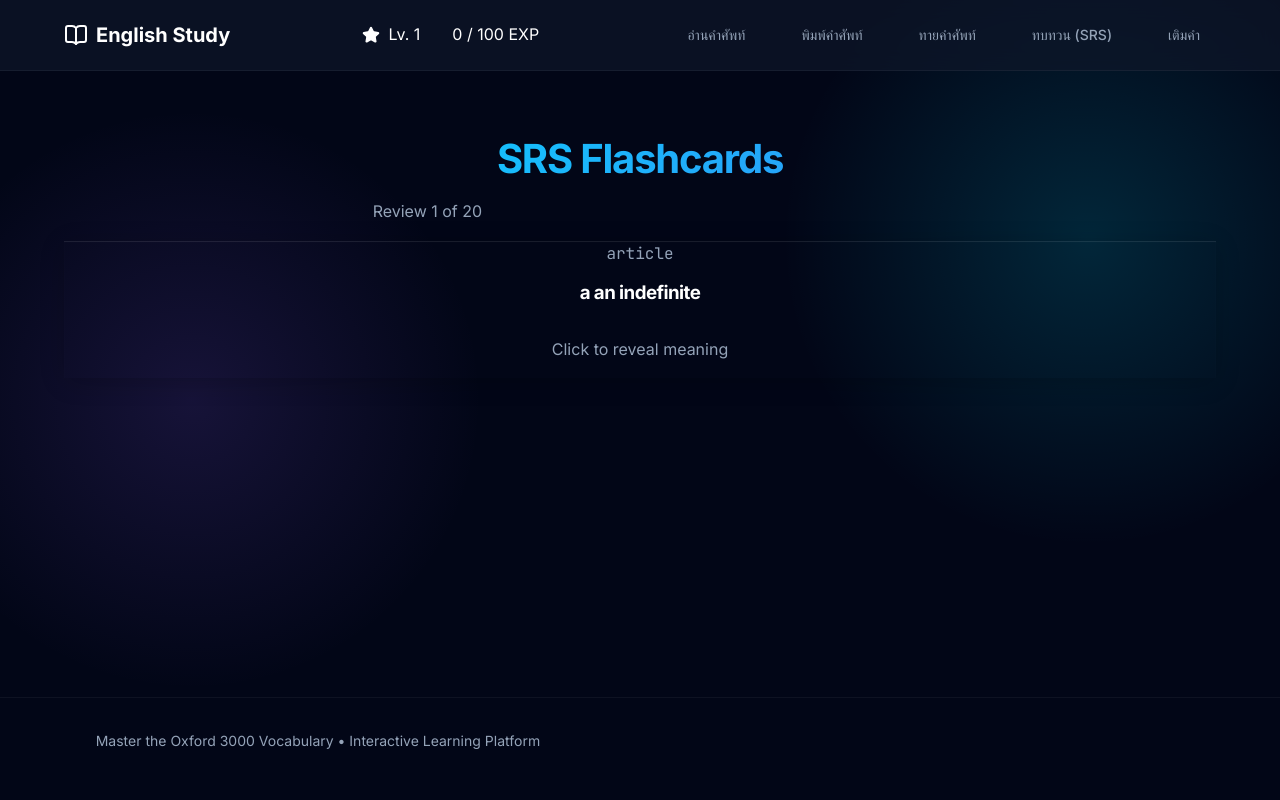
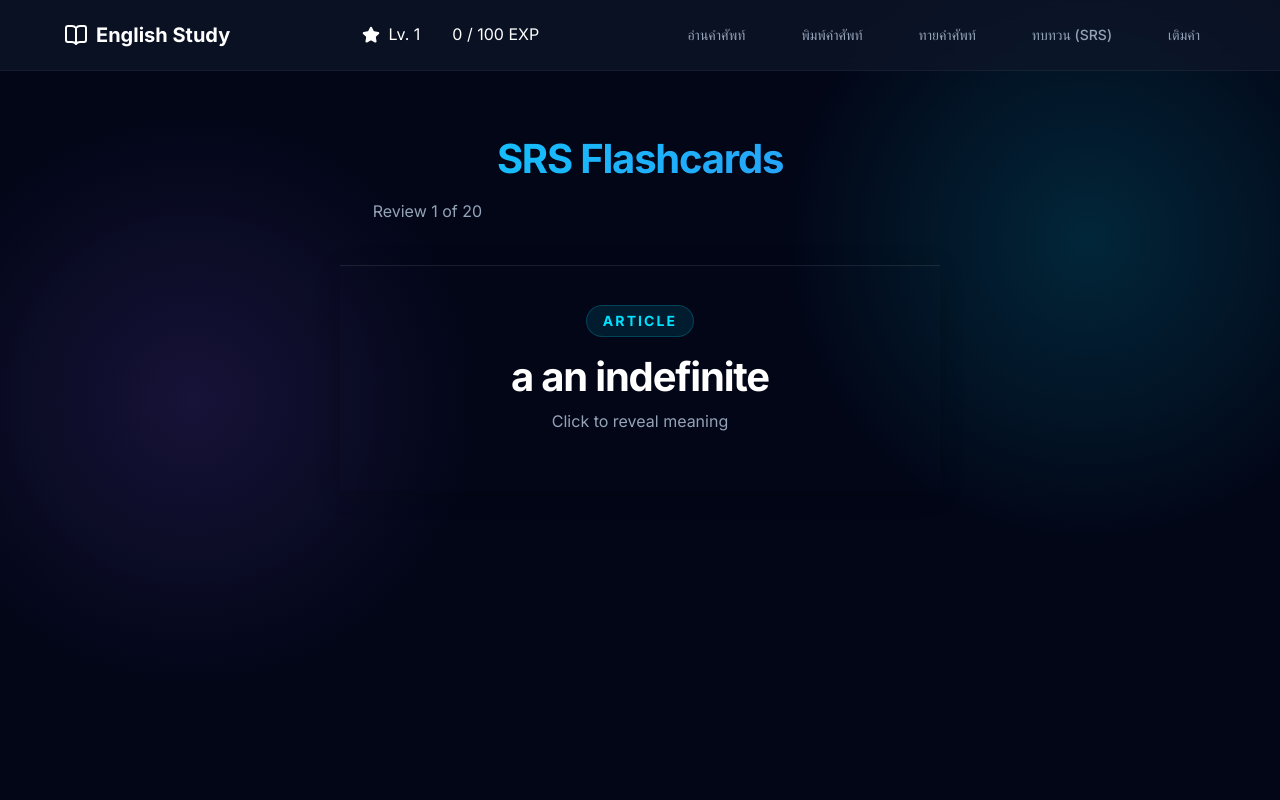
Before and after one commit to peak822/EnglishWeb, a React (Vite) app: page /srs in a window 1280 px wide. Shown: the top 800 px of the page. Built offline with nearby package versions, Linux system fonts and the light colour scheme.

Commit message:
Fix UI issues caused by missing Tailwind by replacing with Vanilla CSS

```diff
--- a/src/App.css
+++ b/src/App.css
@@ -612,6 +612,119 @@
   color: #ffffff !important;
 }
 
+/* SRS Mode */
+.srs-buttons {
+  display: flex;
+  gap: 1rem;
+  width: 100%;
+  justify-content: center;
+}
+.srs-btn {
+  flex: 1;
+  padding: 0.75rem 1rem;
+  border-radius: var(--radius-sm);
+  font-weight: 600;
+  cursor: pointer;
+  transition: all var(--transition-normal);
+  background: transparent;
+  border: 1px solid transparent;
+}
+.srs-btn-hard {
+  color: var(--color-danger);
+  background: rgba(239,68,68,0.1);
+  border-color: rgba(239,68,68,0.2);
+}
+.srs-btn-hard:hover { background: rgba(239,68,68,0.2); }
+.srs-btn-good {
+  color: #facc15;
+  background: rgba(234,179,8,0.1);
+  border-color: rgba(234,179,8,0.2);
+}
+.srs-btn-good:hover { background: rgba(234,179,8,0.2); }
+.srs-btn-easy {
+  color: var(--color-surface);
+  background: rgba(34,197,94,0.1);
+  border-color: rgba(34,197,94,0.2);
+}
+.srs-btn-easy:hover { background: rgba(34,197,94,0.2); }
+.srs-card-front, .srs-card-back {
+  display: flex;
+  flex-direction: column;
+  align-items: center;
+  justify-content: center;
+  padding: 2.5rem;
+  text-align: center;
+  width: 100%;
+  height: 100%;
+}
+.srs-card-back {
+  background: rgba(15, 23, 42, 0.95);
+  border: 2px solid var(--color-primary);
+}
+.srs-title {
+  font-size: 2.5rem;
+  font-weight: 700;
+  color: var(--color-secondary);
+  margin-bottom: 0.5rem;
+}
+.srs-ipa {
+  font-family: var(--font-family-mono);
+  color: var(--color-neutral);
+  margin-bottom: 1.5rem;
+  font-size: 1.25rem;
+}
+.srs-meaning-box {
+  background: rgba(255,255,255,0.05);
+  width: 100%;
+  padding: 1rem;
+  border-radius: var(--radius-md);
+  margin-bottom: 2rem;
+}
+.srs-meaning {
+  font-size: 1.5rem;
+  font-weight: 600;
+  color: var(--color-accent);
+}
+
+/* Context Mode */
+.context-grid {
+  display: grid;
+  grid-template-columns: 1fr 1fr;
+  gap: 1rem;
+  max-width: 500px;
+  margin: 0 auto;
+}
+.context-sentence {
+  font-size: 1.5rem;
+  font-weight: 500;
+  color: var(--color-secondary);
+  margin-bottom: 3rem;
+  line-height: 1.6;
+  display: flex;
+  flex-wrap: wrap;
+  align-items: center;
+  justify-content: center;
+  gap: 0.5rem;
+}
+.context-blank {
+  display: inline-flex;
+  align-items: center;
+  justify-content: center;
+  min-width: 120px;
+  height: 40px;
+  padding: 0 1rem;
+  border-bottom: 4px solid var(--color-neutral);
+  color: var(--color-neutral);
+  opacity: 0.5;
+  transition: all var(--transition-normal);
+}
+.context-blank.filled {
+  border-color: var(--color-accent);
+  color: var(--color-accent);
+  font-weight: 700;
+  opacity: 1;
+}
+
 /* 3D Flip Card Utilities */
 .perspective-1000 {
   perspective: 1000px;
--- a/src/pages/ContextMode.jsx
+++ b/src/pages/ContextMode.jsx
@@ -85,19 +85,16 @@ const ContextMode = () => {
           <div className="absolute inset-0 bg-[rgba(34,197,94,0.1)] success-pulse z-0 rounded-[var(--radius-lg)]" />
         )}
 
-        <div className="relative z-10">
-          <div className="text-2xl md:text-3xl font-medium text-white mb-12 leading-relaxed flex flex-wrap items-center justify-center gap-2">
+        <div className="relative z-10" style={{ width: '100%' }}>
+          <div className="context-sentence">
             <span>{parts[0]}</span>
-            <span className={`inline-flex items-center justify-center min-w-[120px] h-[40px] px-4 transition-all duration-300 border-b-4 ${
-              status === 'correct' ? 'border-[var(--color-accent)] text-[var(--color-accent)] font-bold' :
-              'border-[var(--color-neutral)] text-[var(--color-neutral)] opacity-50'
-            }`}>
+            <span className={`context-blank ${status === 'correct' ? 'filled' : ''}`}>
               {status === 'correct' ? currentItem.word : '________'}
             </span>
             <span>{parts[1]}</span>
           </div>
 
-          <div className={`grid grid-cols-1 md:grid-cols-2 gap-4 max-w-lg mx-auto ${status === 'incorrect' ? 'shake' : ''}`}>
+          <div className={`context-grid ${status === 'incorrect' ? 'shake' : ''}`}>
             {options.map((opt, i) => {
               let statusClass = '';
               if (status === 'correct' && opt === currentItem.word) statusClass = 'correct-ans';
@@ -108,6 +105,7 @@ const ContextMode = () => {
                   key={i}
                   className={`option-btn ${statusClass}`}
                   onClick={() => handleGuess(opt)}
+                  style={{ width: '100%' }}
                 >
                   {opt}
                 </button>
--- a/src/pages/GuessMode.jsx
+++ b/src/pages/GuessMode.jsx
@@ -106,15 +106,15 @@ const GuessMode = () => {
             <div className="absolute inset-0 bg-[rgba(34,197,94,0.1)] success-pulse z-0 rounded-[var(--radius-lg)]" />
           )}
 
-          <div className="relative z-10 flex flex-col items-center">
+          <div className="relative z-10" style={{ display: 'flex', flexDirection: 'column', alignItems: 'center', width: '100%' }}>
             {status === 'correct' ? (
-              <div className="py-8 animate-fade-up flex flex-col items-center">
-                <h3 className="text-4xl font-bold text-white mb-2">{currentWord.word}</h3>
-                <p className="text-[var(--color-neutral)] font-mono text-lg mb-6">/{currentWord.ipa || 'no ipa'}/</p>
-                <div className="bg-[rgba(255,255,255,0.05)] w-full py-4 px-8 rounded-xl border border-[var(--color-accent)]">
-                  <p className="text-2xl font-semibold text-[var(--color-accent)]">{currentWord.meaning || 'No translation available'}</p>
+              <div style={{ padding: '2rem 0', display: 'flex', flexDirection: 'column', alignItems: 'center', animation: 'fadeUp 0.5s ease-out forwards', width: '100%' }}>
+                <h3 className="srs-title" style={{ color: '#fff' }}>{currentWord.word}</h3>
+                <p className="srs-ipa">/{currentWord.ipa || 'no ipa'}/</p>
+                <div className="srs-meaning-box" style={{ border: '1px solid var(--color-accent)' }}>
+                  <p className="srs-meaning">{currentWord.meaning || 'No translation available'}</p>
                 </div>
-                <p className="mt-8 text-green-400 font-bold animate-pulse">Correct! +{hintLevel === 0 ? 10 : hintLevel === 1 ? 5 : 2} EXP</p>
+                <p style={{ marginTop: '2rem', color: '#4ade80', fontWeight: 'bold', animation: 'pulse 2s cubic-bezier(0.4, 0, 0.6, 1) infinite' }}>Correct! +{hintLevel === 0 ? 10 : hintLevel === 1 ? 5 : 2} EXP</p>
               </div>
             ) : (
               <>
@@ -149,31 +149,31 @@ const GuessMode = () => {
                   )}
                 </div>
 
-                {/* Hint System */}
-                <div className="mt-8">
-                  {hintLevel > 0 && (
-                    <div className="mb-4 text-[var(--color-neutral)] text-sm animate-fade-up bg-[rgba(255,255,255,0.05)] py-3 px-6 rounded-lg inline-block border border-[rgba(255,255,255,0.1)]">
-                      {hintLevel >= 1 && (
-                        <p className="mb-1">
-                          First letter: <span className="font-mono text-[var(--color-secondary)] tracking-widest ml-1">{currentWord.word.charAt(0).toUpperCase()} _ _ _</span>
-                        </p>
-                      )}
-                      {hintLevel >= 2 && (
-                        <p>
-                          Meaning: <span className="text-[var(--color-accent)] font-semibold ml-1">{currentWord.meaning}</span>
-                        </p>
-                      )}
-                    </div>
-                  )}
-
+                <div style={{ marginTop: '2rem', paddingTop: '1.5rem', borderTop: '1px solid rgba(255,255,255,0.1)', width: '100%', display: 'flex', flexDirection: 'column', alignItems: 'center' }}>
                   {hintLevel < 2 && status !== 'correct' && (
                     <button
                       type="button"
                       onClick={() => setHintLevel(prev => prev + 1)}
-                      className="block mx-auto text-btn"
+                      className="text-btn"
+                      style={{ marginBottom: '1rem' }}
                     >
                       Need a hint? (-EXP)
                     </button>
+                  )}
+
+                  {hintLevel > 0 && (
+                    <div style={{ marginTop: '1rem', padding: '1rem 1.5rem', background: 'rgba(255,255,255,0.05)', borderRadius: 'var(--radius-lg)', border: '1px solid rgba(255,255,255,0.1)', display: 'inline-block', animation: 'fadeUp 0.3s ease-out forwards', color: 'var(--color-neutral)', fontSize: '0.875rem', textAlign: 'center' }}>
+                      {hintLevel >= 1 && (
+                        <p style={{ marginBottom: '0.25rem' }}>
+                          First letter: <span style={{ fontFamily: 'var(--font-family-mono)', color: 'var(--color-secondary)', letterSpacing: '0.1em', marginLeft: '0.25rem' }}>{currentWord.word.charAt(0).toUpperCase()} _ _ _</span>
+                        </p>
+                      )}
+                      {hintLevel >= 2 && (
+                        <p style={{ marginTop: '0.5rem', paddingTop: '0.5rem', borderTop: '1px solid rgba(255,255,255,0.1)' }}>
+                          Meaning: <span style={{ color: 'var(--color-accent)', fontWeight: '600', marginLeft: '0.25rem' }}>{currentWord.meaning || "No translation"}</span>
+                        </p>
+                      )}
+                    </div>
                   )}
                 </div>
               </>
--- a/src/pages/SRSMode.jsx
+++ b/src/pages/SRSMode.jsx
@@ -71,54 +71,54 @@ const SRSMode = () => {
   const currentWord = sessionWords[currentIndex];
 
   return (
-    <div className="container animate-fade-up">
-      <div className="text-center mb-10">
-        <h2 className="text-gradient mb-4">SRS Flashcards</h2>
-        <p className="text-[var(--color-neutral)]">
+    <div className="container" style={{ animation: 'fadeUp 0.5s ease-out forwards' }}>
+      <div style={{ textAlign: 'center', marginBottom: '2.5rem' }}>
+        <h2 className="text-gradient" style={{ marginBottom: '1rem' }}>SRS Flashcards</h2>
+        <p style={{ color: 'var(--color-neutral)' }}>
           Review {currentIndex + 1} of {sessionWords.length}
         </p>
       </div>
 
-      <div className="max-w-xl mx-auto perspective-1000">
+      <div style={{ maxWidth: '600px', margin: '0 auto' }} className="perspective-1000">
         <div
           className={`relative w-full transition-transform duration-500 transform-style-preserve-3d cursor-pointer ${isFlipped ? 'rotate-y-180' : ''}`}
           style={{ minHeight: '350px' }}
           onClick={() => !isFlipped && setIsFlipped(true)}
         >
           {/* Front of card */}
-          <Card className="absolute w-full h-full backface-hidden flex flex-col items-center justify-center p-10 shadow-2xl border-2 border-[rgba(255,255,255,0.05)] hover:border-[rgba(255,255,255,0.1)] transition-colors">
-            <p className="text-[var(--color-primary)] font-mono text-sm mb-4 bg-[rgba(0,225,255,0.1)] px-3 py-1 rounded-full">{currentWord.type}</p>
-            <h3 className="text-5xl font-bold text-white mb-8">{currentWord.word}</h3>
-            <p className="text-[var(--color-neutral)] animate-pulse">Click to reveal meaning</p>
+          <Card className="absolute srs-card-front backface-hidden shadow-2xl">
+            <p className="word-type">{currentWord.type}</p>
+            <h3 className="srs-title">{currentWord.word}</h3>
+            <p style={{ color: 'var(--color-neutral)', animation: 'pulse 2s cubic-bezier(0.4, 0, 0.6, 1) infinite' }}>Click to reveal meaning</p>
           </Card>
 
           {/* Back of card */}
-          <Card className="absolute w-full h-full backface-hidden rotate-y-180 flex flex-col items-center justify-center p-10 shadow-2xl border-2 border-[var(--color-primary)] bg-[rgba(15,23,42,0.95)]">
-            <h3 className="text-4xl font-bold text-white mb-2">{currentWord.word}</h3>
-            <p className="text-[var(--color-neutral)] font-mono text-lg mb-6">/{currentWord.ipa || 'no ipa'}/</p>
+          <Card className="absolute srs-card-back backface-hidden rotate-y-180 shadow-2xl">
+            <h3 className="srs-title" style={{ color: '#fff' }}>{currentWord.word}</h3>
+            <p className="srs-ipa">/{currentWord.ipa || 'no ipa'}/</p>
 
-            <div className="bg-[rgba(255,255,255,0.05)] w-full py-4 rounded-xl mb-8">
-              <p className="text-2xl font-semibold text-[var(--color-accent)]">{currentWord.meaning || 'No translation available'}</p>
+            <div className="srs-meaning-box">
+              <p className="srs-meaning">{currentWord.meaning || 'No translation available'}</p>
             </div>
 
-            <div className="w-full">
-              <p className="text-[var(--color-neutral)] text-sm mb-3">How well did you know this?</p>
-              <div className="grid grid-cols-3 gap-3">
+            <div style={{ width: '100%' }}>
+              <p style={{ color: 'var(--color-neutral)', fontSize: '0.875rem', marginBottom: '0.75rem' }}>How well did you know this?</p>
+              <div className="srs-buttons">
                 <button
                   onClick={(e) => { e.stopPropagation(); handleReview(1); }}
-                  className="py-3 rounded-lg bg-[rgba(239,68,68,0.1)] text-[rgb(248,113,113)] border border-[rgba(239,68,68,0.2)] hover:bg-[rgba(239,68,68,0.2)] font-semibold transition-colors"
+                  className="srs-btn srs-btn-hard"
                 >
                   Hard
                 </button>
                 <button
                   onClick={(e) => { e.stopPropagation(); handleReview(3); }}
-                  className="py-3 rounded-lg bg-[rgba(234,179,8,0.1)] text-[rgb(250,204,21)] border border-[rgba(234,179,8,0.2)] hover:bg-[rgba(234,179,8,0.2)] font-semibold transition-colors"
+                  className="srs-btn srs-btn-good"
                 >
                   Good
                 </button>
                 <button
                   onClick={(e) => { e.stopPropagation(); handleReview(5); }}
-                  className="py-3 rounded-lg bg-[rgba(34,197,94,0.1)] text-[rgb(74,222,128)] border border-[rgba(34,197,94,0.2)] hover:bg-[rgba(34,197,94,0.2)] font-semibold transition-colors"
+                  className="srs-btn srs-btn-easy"
                 >
                   Easy
                 </button>
```
